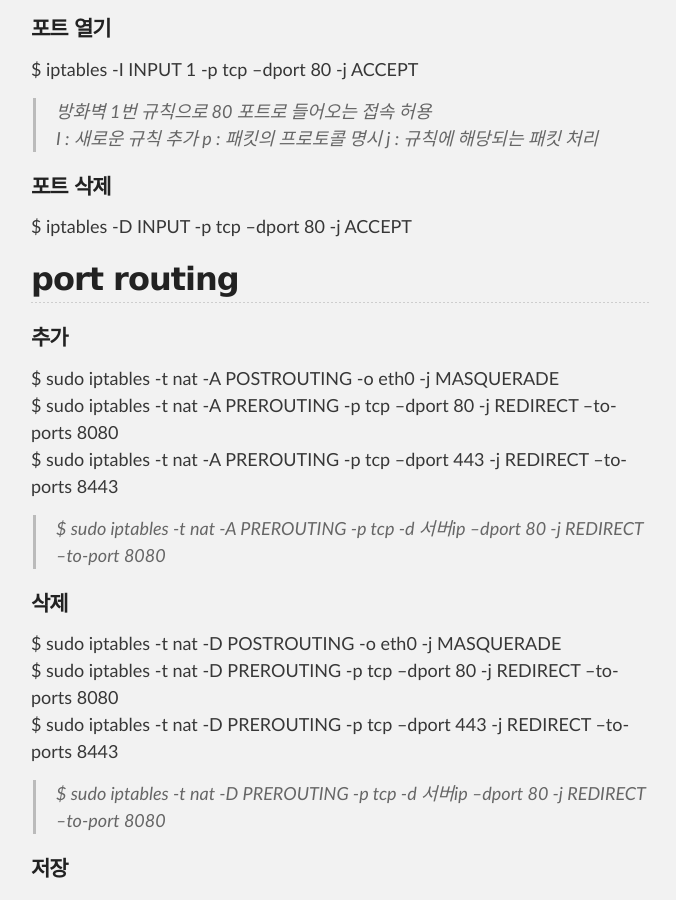
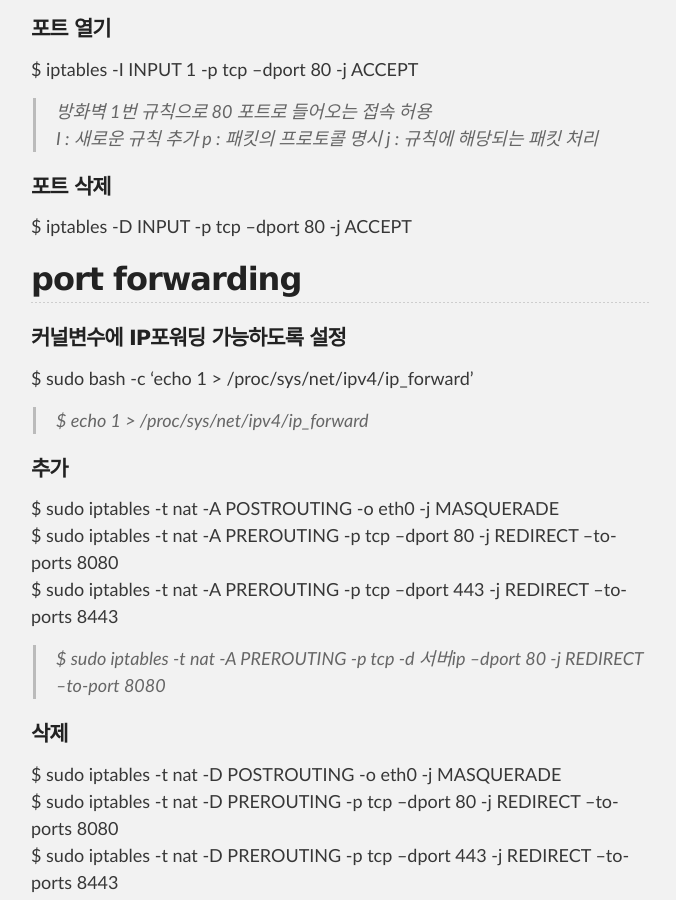
Before and after one commit to unlimited9/unlimited9.github.com, a Jekyll site: the page built from reference.notes/TA/system/linux.iptables.port.md, in a window 1280 px wide and 900 px high, scrolled down 553 px. Shown: the whole window, without its empty margins (299-975 px from the left). Built offline with Jekyll 4.4.1, drawn with Linux system fonts in a browser that asks for light colours; our own code applies the rules of GitHub Pages for plain Markdown files.

Commit message:
Update linux.iptables.port.md

```diff
--- a/reference.notes/TA/system/linux.iptables.port.md
+++ b/reference.notes/TA/system/linux.iptables.port.md
@@ -19,7 +19,11 @@ $ iptables -I INPUT 1 -p tcp --dport 80 -j ACCEPT
 $ iptables -D INPUT -p tcp --dport 80 -j ACCEPT
 
 
-## port routing
+## port forwarding
+
+#### 커널변수에 IP포워딩 가능하도록 설정
+$ sudo bash -c 'echo 1 > /proc/sys/net/ipv4/ip_forward'
+> $ echo 1 > /proc/sys/net/ipv4/ip_forward
 
 #### 추가
 $ sudo iptables -t nat -A POSTROUTING -o eth0 -j MASQUERADE
```
